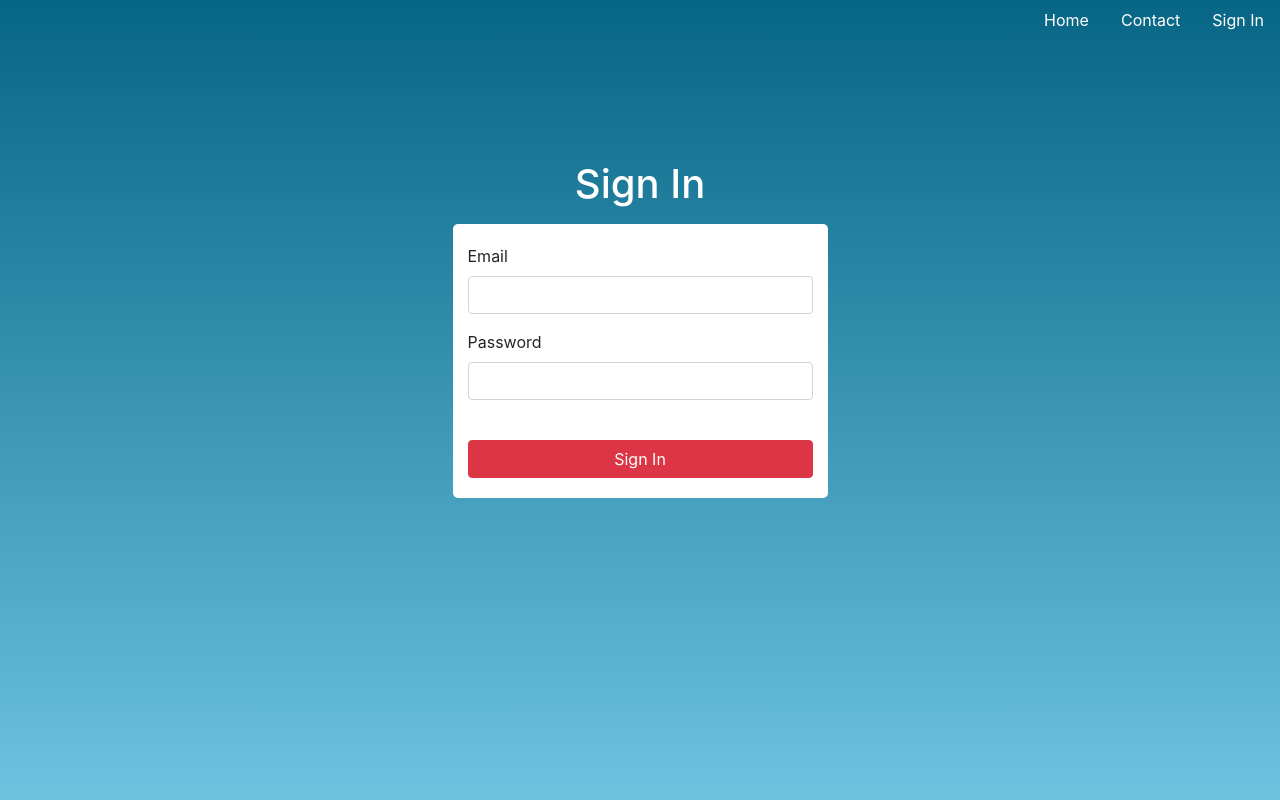
After one commit to Official3173/energy-site, a Django app: page /images/sign_in/ in a window 1280 px wide. The commit adds this page. Run offline with Django 3.2, Linux system fonts and the light colour scheme; some libraries are stand-ins or nearby versions.

Commit message:
Prototype V1 - pages styled and linked
All front end pages styled and linked correctly with nav bar, added download button to final image page.

```diff
--- /dev/null
+++ b/mywebsite/images/static/images/css/styles.css
@@ -0,0 +1,113 @@
+
+body {
+    height:120vh;
+    background-image:
+    linear-gradient( #076585, #6dc3e0)
+}
+
+.welcome-text-header {
+    color: #ffffff;
+    font-size: 5em;
+}
+
+.welcome-text {
+    color: #ffffff;
+    font-size:20pt;
+    margin-bottom: auto;
+}
+
+.hero-image {
+    display: block;
+    margin-left: auto;
+    margin-right: auto;
+    padding-top: 20px;
+    max-width: 15%;
+    max-height: 15%;
+}
+
+.lower-text {
+    margin-top: 10px;
+    color: #ffff;
+    font-size: 9pt;
+}
+
+.form-image {
+    display: inline-block;
+    float: right;
+    margin-right: 40px;
+    max-height: 800px;
+}
+
+.form {
+    float: left;
+    margin-bottom: auto;
+    margin-top: auto;
+}
+
+
+.form-centered {
+    float: left;
+    background-color: white;
+    padding-top: 20px;
+    padding-bottom: 20px;
+    border-radius: 5px;
+}
+
+.form-wrapper {
+    display: grid;
+    grid-template-columns: 50% 50%;
+    margin-top: 5vh;
+}
+
+.form-field {
+   margin-left: 15px;
+}
+
+.signup-wrapper {
+    display: grid;
+    grid-template-columns: 35% 30% 35%;
+}
+
+.signup-blank {
+    display: inline-block;
+}
+.center-div {
+    display: grid;
+    padding: none;
+}
+.center {
+    display: inline-block;
+    margin: auto;
+}
+
+.signup-text {
+    display: inline-block;
+    margin: auto;
+    margin-top: 15vh;
+    margin-bottom: 2vh;
+    color: white;
+}
+
+.signup-btn {
+    margin-left: 0;
+    background-color: red;
+}
+
+.hidden {
+    display: none;
+}
+
+.signup-background {
+    height:100vh;
+    background-image:
+    linear-gradient( #076585, #6dc3e0)
+}
+
+.password-message {
+    margin-left: 15px;
+    margin-bottom: 10px;
+}
+
+.white-override {
+    color: white !important
+}
--- a/mywebsite/images/static/images/temp/sanitizer.py
+++ b/mywebsite/images/static/images/temp/sanitizer.py
@@ -1,5 +1,5 @@
 import os
 
-for file in os.listdir('/home/mitchell/Desktop/energy-site-master/mywebsite/images/static/images/temp'):
+for file in os.listdir('.'):
     if file.endswith('.png'):
         os.remove(file)
--- /dev/null
+++ b/mywebsite/images/templates/images/sign in.html
@@ -0,0 +1,68 @@
+<!doctype HTML>
+
+{% load static %}
+
+<html lang="en">
+
+    <head>
+        <meta charset="utf-8">
+        <meta name="viewport" content="width=device-width, initial-scale=1, shrink-to-fit=no">
+        <link rel="stylesheet" href="{% static 'images/css/styles.css' %}">
+        <link rel="stylesheet" href="https://stackpath.bootstrapcdn.com/bootstrap/4.1.3/css/bootstrap.min.css" integrity="sha384-MCw98/SFnGE8fJT3GXwEOngsV7Zt27NXFoaoApmYm81iuXoPkFOJwJ8ERdknLPMO" crossorigin="anonymous">
+    </head>
+
+<body class="signup-background">
+
+        <ul class="nav justify-content-end">
+            <li class="nav-item">
+                <a class="nav-link active white-override" onclick="returnToHomepage()" style="cursor:pointer;">Home</a>
+            </li>
+            <li class="nav-item">
+                <a class="nav-link white-override" href="#">Contact</a>
+            </li>
+            <li class="nav-item">
+                <a class="nav-link white-override" href="">Sign In</a>
+            </li>
+        </ul>
+
+    <div class="container-fluid signup-wrapper">
+        <div class="signup-blank"></div>
+
+        <div class="center-div">
+            <h1 class="signup-text">Sign In</h1>
+            <form class="form-centered">
+
+                <div class="form-group col-12">
+                    <label>Email</label>
+                    <input type="text" class="form-control">
+                </div>
+
+                <div class="form-group col-12">
+                    <label>Password</label>
+                    <input name="inputPassword1" type="password" class="form-control" id="inputPassword1">
+                </div>
+
+                <span id="message" class="password-message"></span>
+
+                <div class="container-fluid center-div">
+                    <button type="button" class="signup-btn btn btn-danger form-field" onclick="">Sign In</button>
+                </div>
+            </form>
+        </div>
+
+        <div class="signup-blank"></div>
+
+    </div>
+</body>
+
+<script src="https://ajax.googleapis.com/ajax/libs/jquery/2.1.1/jquery.min.js"></script>
+
+<script>
+function returnToHomepage() {
+    var url = '/images/';
+    window.location = url;
+}
+</script>
+
+
+</html>
--- a/mywebsite/images/urls.py
+++ b/mywebsite/images/urls.py
@@ -3,10 +3,13 @@ from . import views
 
 urlpatterns = [
     #/images/
+    # all these urls are added after localhost:8000
     url(r'^$', views.index, name='index'),
 
     url(r'^answer/$', views.answer, name='answer'),
 
     url(r'^form/$', views.form),
 
+    url(r'^sign_in/$', views.sign_in)
+
 ]
--- a/mywebsite/images/views.py
+++ b/mywebsite/images/views.py
@@ -8,9 +8,7 @@ from .imageOverlay import ImageOverlay
 from PIL import Image, ImageDraw, ImageFont
 
 def index(request):
-
-    my_info = { 'name': 'Mitchell', 'age': '28', 'url': 'admin/'}
-    return render(request, 'images/index.html', my_info)
+    return render(request, 'images/homepage.html')
 
 def answer(request):
     return render(request, 'images/answer.html')
@@ -35,4 +33,7 @@ def form(request):
 
 
     form = ContactForm()
-    return render(request, 'images/form.html', {'form': form})
+    return render(request, 'images/nice_form.html', {'form': form})
+
+def sign_in (request):
+    return render(request, 'images/sign in.html')
--- a/mywebsite/mywebsite/urls.py
+++ b/mywebsite/mywebsite/urls.py
@@ -15,6 +15,7 @@ Including another URLconf
 """
 from django.conf.urls import include, url
 from django.contrib import admin
+from images import views
 
 # include imports other urls.py files from other django apps, can be called below
 # as include("app_name".urls)
@@ -22,4 +23,5 @@ from django.contrib import admin
 urlpatterns = [
     url(r'^admin/', admin.site.urls),
     url(r'^images/', include('images.urls')),
+
 ]
--- a/mywebsite/mywebsite/wsgi.py
+++ b/mywebsite/mywebsite/wsgi.py
@@ -8,9 +8,15 @@ https://docs.djangoproject.com/en/1.11/howto/deployment/wsgi/
 """
 
 import os
+import sys
 
 from django.core.wsgi import get_wsgi_application
 
+BASE_DIR = os.path.dirname(os.path.dirname(os.path.abspath('mywebsite')))
+sys.path.append(BASE_DIR)
+
+os.environ['DJANGO_SETTINGS_MODULE'] = 'mywebsite.settings'
 os.environ.setdefault("DJANGO_SETTINGS_MODULE", "mywebsite.settings")
 
+
 application = get_wsgi_application()
```
Also changed, not shown: mywebsite/images/imageOverlay.py (+12 -11 lines), mywebsite/images/templates/images/answer.html (+58 -9 lines), mywebsite/images/templates/images/homepage.html (+19 -3 lines), mywebsite/images/templates/images/nice_form.html (+64 -16 lines), 1 other file.
